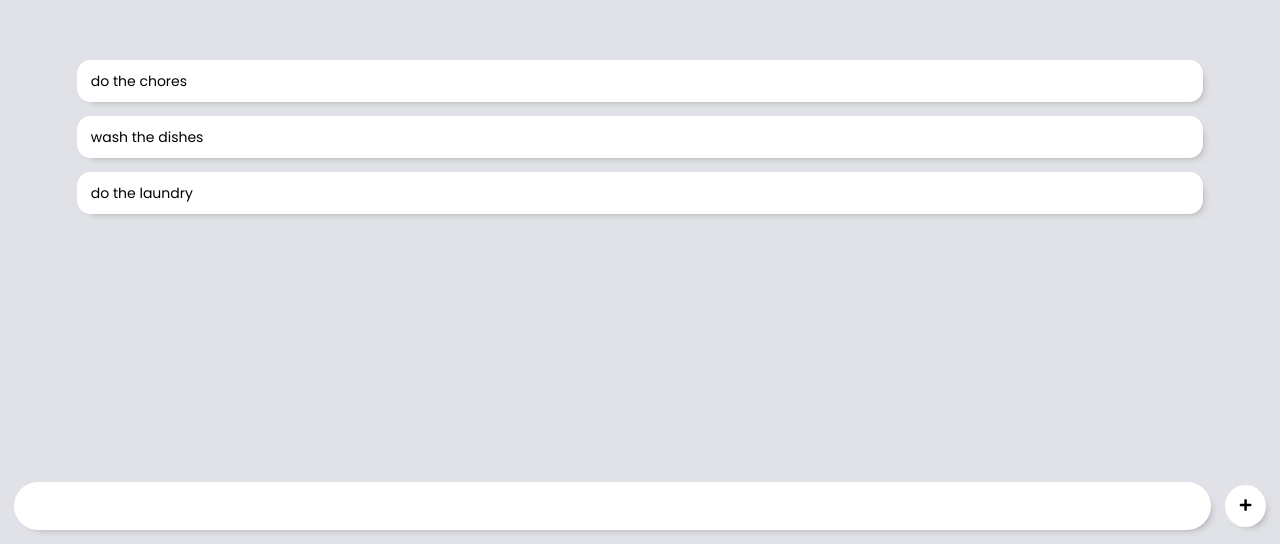
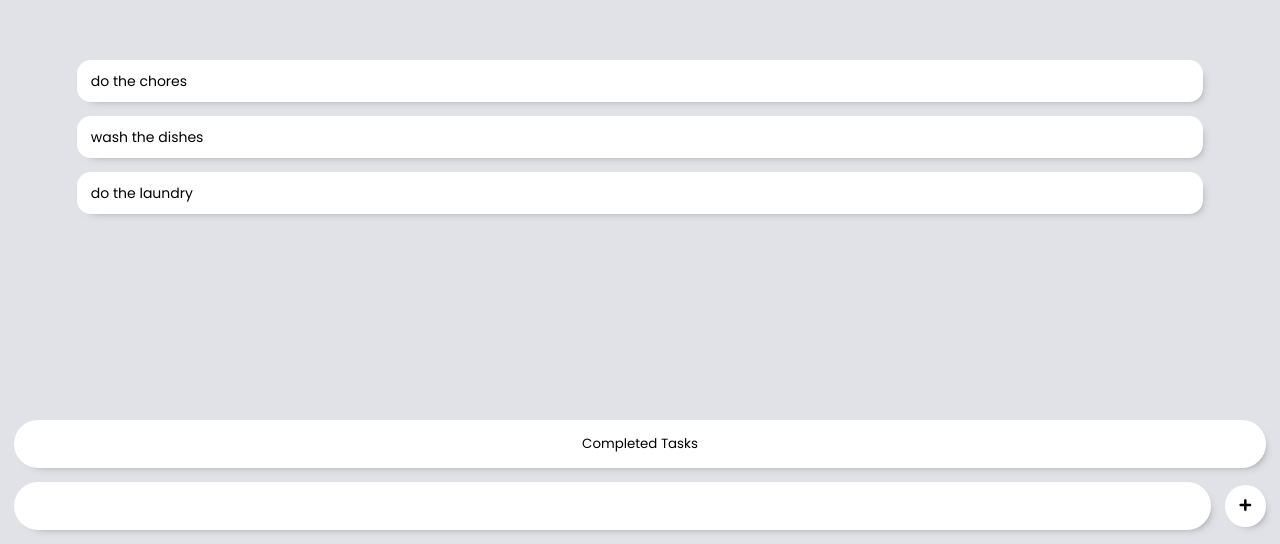
Before and after one commit to rontoyhacao/to-do-list, a plain HTML site: page index.html in a window 1280 px wide. Shown: the part 256-800 px from the top of the page. Drawn offline with Linux system fonts and the light colour scheme.

Commit message:
Completed tasks button added

```diff
--- a/assets/styles/scss/_components.scss
+++ b/assets/styles/scss/_components.scss
@@ -6,13 +6,23 @@ input {
     width: 100%;
 }
 button {
+    @include shadow;
+    border: none;
+    background: white;
+    padding: 1rem;
+}
+button[type="submit"] {
+    display: flex;
+    align-items: center;
+    justify-content: center;
     border-radius: 50%;
-    border: none;
-    @include shadow;
     height: 3rem;
     width: 3rem;
     margin-left: 1rem;
-    background: white;
+}
+.completed-btn {
+    border-radius: 2rem;
+    margin-bottom: 1rem;
 }
 
 ul li {
--- a/assets/styles/scss/_layout.scss
+++ b/assets/styles/scss/_layout.scss
@@ -5,9 +5,16 @@ main {
         bottom: 0;
         left: 0;
         padding: 1rem;
-        display: flex;
-        align-items: center;
-        justify-content: space-between;
         width: 100%;
+        &__upper {
+            button {
+                width: 100%;
+            }
+        }
+        &__lower {
+            display: flex;
+            align-items: center;
+            justify-content: space-between;
+        }
     }
 }
--- a/index.html
+++ b/index.html
@@ -16,8 +16,13 @@
     <body>
         <main>
             <div class="input-container">
-                <input type="text" name="" id="">
-                <button type="submit"><i class="fas fa-plus"></i></button>
+                <div class="input-container__upper">
+                    <button class="completed-btn">Completed Tasks</button>
+                </div>
+                <div class="input-container__lower">
+                    <input type="text" name="" id="">
+                    <button type="submit"><i class="fas fa-plus"></i></button>
+                </div>
             </div>
             <div class="main-container">
                 <ul>
```
Also changed, not shown: assets/styles/styles.css, 1 other file.
